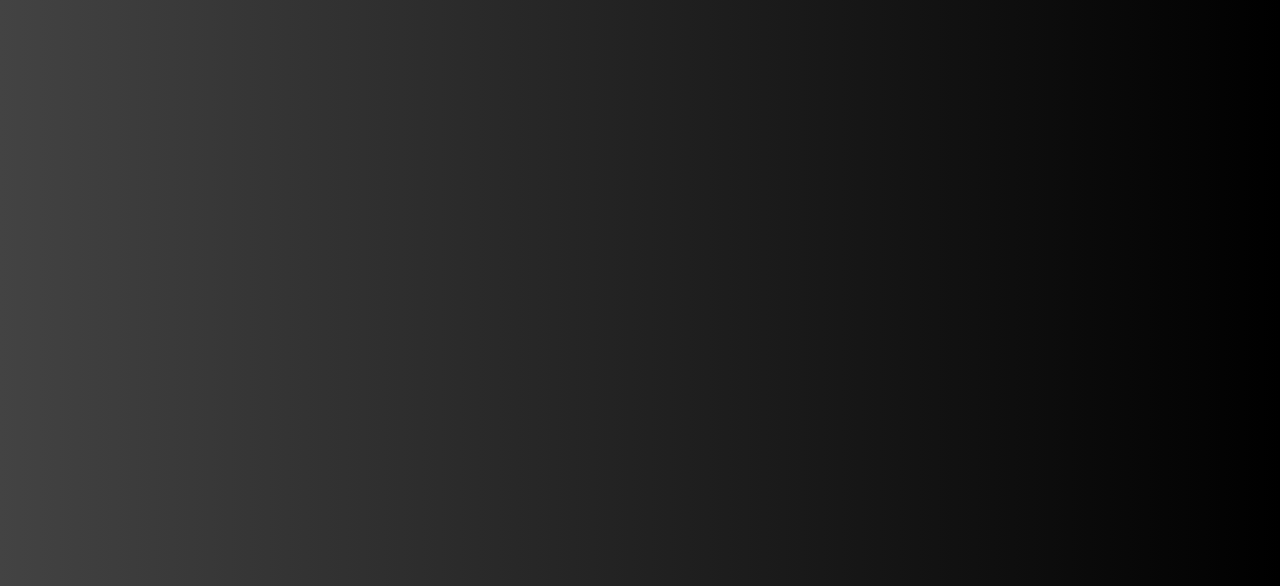
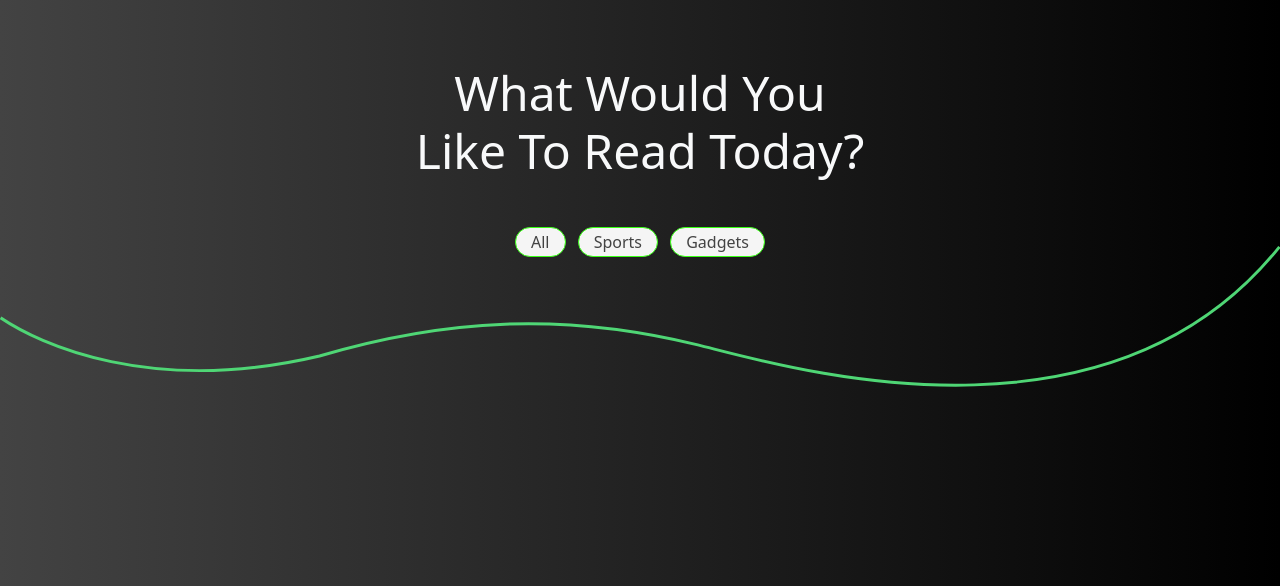
Before and after one commit to DarrachBarneveld/Project-4-CodeInstitute, a Django app: page / in a window 1280 px wide. Shown: the part 72-658 px from the top of the page. Run offline with Django 3.2, Linux system fonts and the light colour scheme; some libraries are stand-ins or nearby versions.

Commit message:
Created a banner for homepage

```diff
--- a/blog/urls.py
+++ b/blog/urls.py
@@ -4,6 +4,7 @@ from django.urls import path
 
 urlpatterns = [
     path("", views.CategoryList.as_view(), name="home"),
+    path("<slug:slug>/", views.CategoryPosts.as_view(), name="index"),
     path("add_post/", views.AddPost.as_view(), name="add_post"),
     path("profile/<slug:slug>/", views.Profile.as_view(), name="profile"),
     path("update_profile/", views.UpdateProfileView.as_view(), name="update_profile"),
--- a/blog/views.py
+++ b/blog/views.py
@@ -24,11 +24,10 @@ class PostList(generic.ListView):
 
 class CategoryPosts(generic.ListView):
     template_name = "index.html"
-    paginate_by = 2
+    paginate_by = 6
 
     def get(self, request, slug, *args, **kwargs):
         category = get_object_or_404(Category, title=slug)
-        category_list = Category.objects.all()
         posts = Post.objects.filter(category=category)
 
         # Create a Paginator object
@@ -43,10 +42,7 @@ class CategoryPosts(generic.ListView):
         return render(
             request,
             "index.html",
-            {
-                "posts": page,
-                "category_list": category_list,
-            },
+            {"posts": page, "category": category},
         )
 
 
--- a/coolcoders/settings.py
+++ b/coolcoders/settings.py
@@ -30,7 +30,7 @@ TEMPLATES_DIR = os.path.join(BASE_DIR, "templates")
 SECRET_KEY = os.environ.get("SECRET_KEY")
 
 # SECURITY WARNING: don't run with debug turned on in production!
-DEBUG = False
+DEBUG = True
 
 X_FRAME_OPTIONS = "SAMEORIGIN"
 
--- a/static/css/style.css
+++ b/static/css/style.css
@@ -1,7 +1,7 @@
 :root {
   --primary-light: rgb(245, 245, 245);
   --primary-grey: rgb(210, 215, 211);
-  --neon-green: rgb(57, 255, 20);
+  --neon-green: hsl(111, 100%, 54%);
   --primary-blue: #48abe0;
   --neon-blue-glow: 0 0 10px 5px #48abe0;
 }
@@ -27,7 +27,7 @@
   opacity: 0;
   height: 2px;
   width: 80%;
-  background-color: greenyellow;
+  background-color: var(--neon-green);
   position: absolute;
   bottom: 0;
   left: 10%;
@@ -35,6 +35,37 @@
 
 .nav-link:hover::after {
   opacity: 1;
+}
+
+/* INDEX */
+
+.heading {
+  font-size: 3rem;
+}
+
+.banner-border {
+  position: absolute;
+  top: 180px;
+  left: 0;
+  width: 100%;
+  stroke: #4fd675;
+  z-index: -1;
+}
+
+.widget-list-inline li a {
+  padding: 2px 15px;
+  border: 1px solid var(--neon-green);
+  border-radius: 30px;
+  display: block;
+  color: #434343;
+  background-color: var(--primary-light);
+  transition: 300ms;
+  text-decoration: none;
+}
+
+.widget-list-inline li a:hover {
+  background: var(--neon-green);
+  color: white;
 }
 
 i {
--- a/templates/base.html
+++ b/templates/base.html
@@ -149,7 +149,7 @@
       {% endfor %}
     </div>
 
-    <main class="flex-grow-1 container">
+    <main class="flex-grow-1">
       {% block content %}
       <!-- Content Goes here -->
       {% endblock content %}
--- a/templates/index.html
+++ b/templates/index.html
@@ -2,10 +2,35 @@
 <!--  -->
 {% block content %}
 
-<div class="container-fluid">
+<!-- <h1 class="text-center text-light">{{category.title}}</h1> -->
+
+<div class="text-center position-relative p-5">
+  <h1 class="heading mb-5 text-light">
+    What Would You <br />
+    Like To Read Today?
+  </h1>
+  <ul class="list-inline widget-list-inline">
+    <li class="list-inline-item"><a href="tags.html">All</a></li>
+    <li class="list-inline-item"><a href="tags.html">Sports</a></li>
+    <li class="list-inline-item"><a href="tags.html">Gadgets</a></li>
+  </ul>
+  <svg
+    class="banner-border"
+    height="240"
+    viewBox="0 0 2202 240"
+    fill="none"
+    xmlns="http://www.w3.org/2000/svg"
+  >
+    <path
+      d="M1 123.043C67.2858 167.865 259.022 257.325 549.762 188.784C764.181 125.427 967.75 112.601 1200.42 169.707C1347.76 205.869 1901.91 374.562 2201 1"
+      stroke-width="5"
+    ></path>
+  </svg>
+</div>
+<div class="container pt-5">
   <div class="row p-3">
     {% for post in posts %}
-    <div class="col-md-6 g-3 mt-3 mb-3">
+    <div class="col-md-4 g-3 mt-3 mb-3">
       <div class="card fade-in p-1">
         {% if "placeholder" in post.featured_image.url %}
         <img
```
